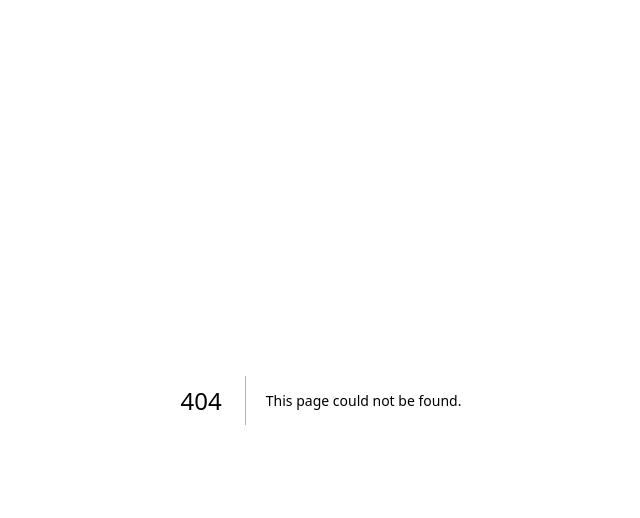
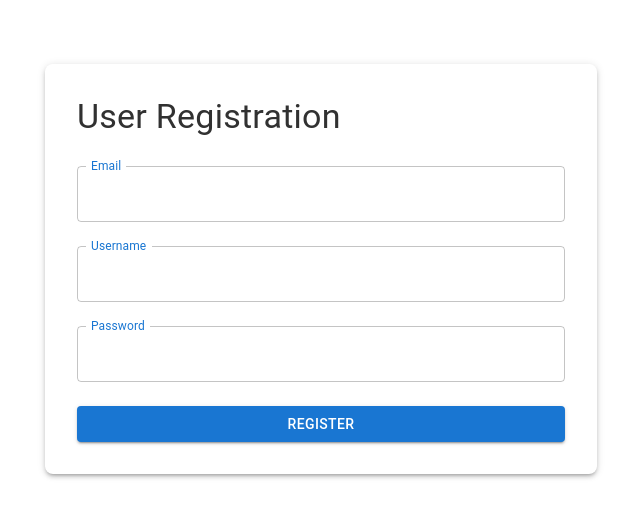
Before and after one commit to daniprm/PSO-B-17-MOVIE-REVIEW-WEB, a Next.js app: page /register in a window 1280 px wide. Before the commit this address had no page. Shown: the top 518 px of the page, without its empty margins (319-959 px from the left). Built offline with nearby package versions, Linux system fonts and the light colour scheme.

Commit message:
add regis ui

```diff
--- /dev/null
+++ b/src/app/register/page.tsx
@@ -0,0 +1,107 @@
+'use client';
+
+import React, { useState } from 'react';
+import { useRouter } from 'next/navigation';
+import {
+  Box,
+  Button,
+  Container,
+  TextField,
+  Typography
+} from '@mui/material';
+
+export default function UserRegisterPage() {
+  const [username, setUsername] = useState('');
+  const [email, setEmail] = useState('');
+  const [password, setPassword] = useState('');
+  const router = useRouter();
+
+  const handleRegister = async () => {
+    if (!username || !email || !password) {
+      alert('Semua field wajib diisi.');
+      return;
+    }
+
+    const res = await fetch('/api/register', {
+      method: 'POST',
+      headers: {
+        'Content-Type': 'application/json',
+      },
+      body: JSON.stringify({ username, email, password }),
+    });
+
+    if (res.ok) {
+      alert('Registrasi berhasil!');
+      router.push('/login');
+    } else {
+      const data = await res.json();
+      alert(`Registrasi gagal: ${data.message}`);
+    }
+  };
+
+  return (
+    <Container maxWidth="sm">
+      <Box sx={{ mt: 8, p: 4, boxShadow: 3, borderRadius: 2 }}>
+        <Typography variant="h4" color="text.primary" gutterBottom>
+          User Registration
+        </Typography>
+        <TextField
+          fullWidth
+          label="Email"
+          margin="normal"
+          onChange={(e) => setEmail(e.target.value)}
+          InputLabelProps={{ shrink: true }}
+          sx={{
+            '& label': {
+                color: 'primary.main',
+            },
+            '& label.Mui-focused': {
+                color: 'primary.main',
+            }
+            }}
+        />
+        <TextField
+          fullWidth
+          label="Username"
+          type="email"
+          margin="normal"
+          onChange={(e) => setUsername(e.target.value)}
+          InputLabelProps={{ shrink: true }}
+          sx={{
+            '& label': {
+                color: 'primary.main',
+            },
+            '& label.Mui-focused': {
+                color: 'primary.main',
+            }
+            }}
+        />
+        <TextField
+          fullWidth
+          label="Password"
+          type="password"
+          margin="normal"
+          onChange={(e) => setPassword(e.target.value)}
+          InputLabelProps={{ shrink: true }}
+          sx={{
+            '& label': {
+                color: 'primary.main',
+            },
+            '& label.Mui-focused': {
+                color: 'primary.main',
+            }
+            }}
+        />
+        <Button
+          fullWidth
+          variant="contained"
+          color="primary"
+          sx={{ mt: 2 }}
+          onClick={handleRegister}
+        >
+          Register
+        </Button>
+      </Box>
+    </Container>
+  );
+}
```
Also changed, not shown: package.json (+6 -6 lines), 1 other file (tests, documents, lock files or other folders).
